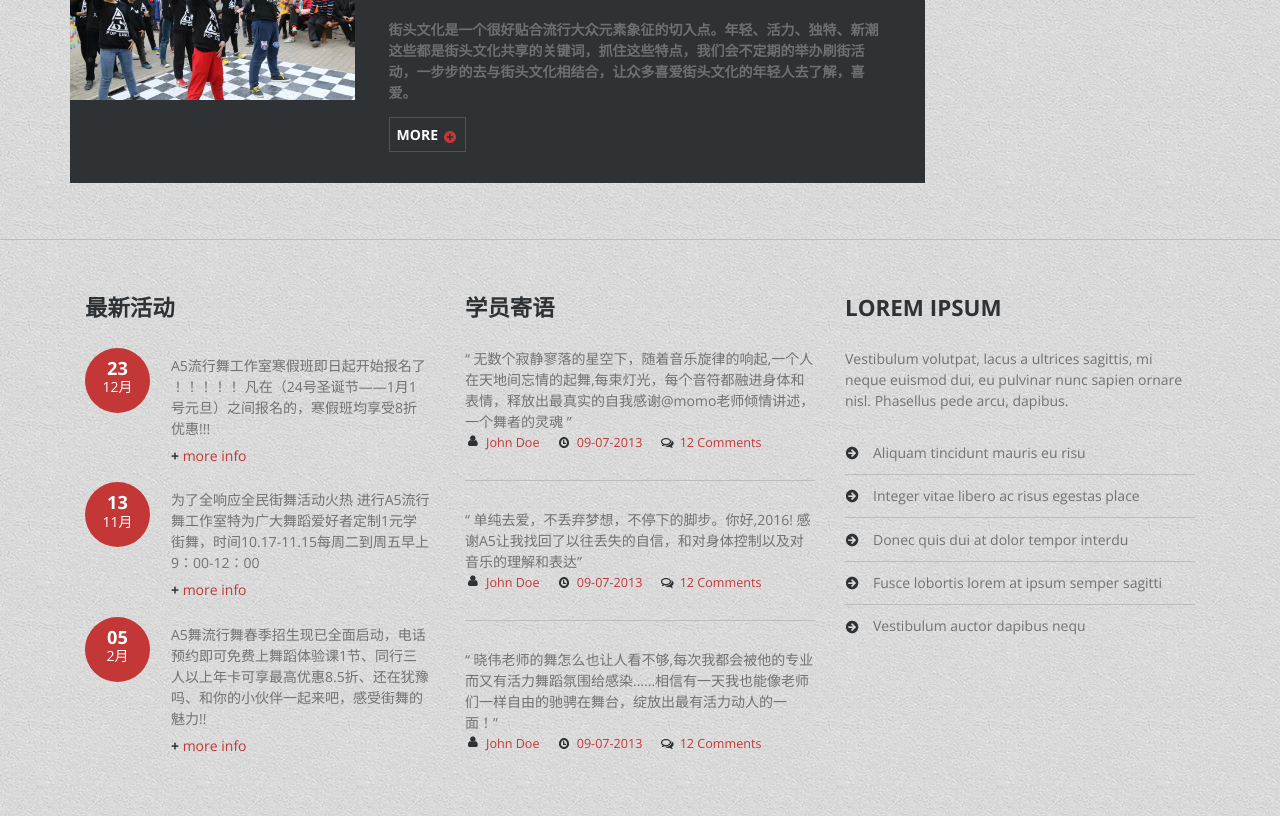
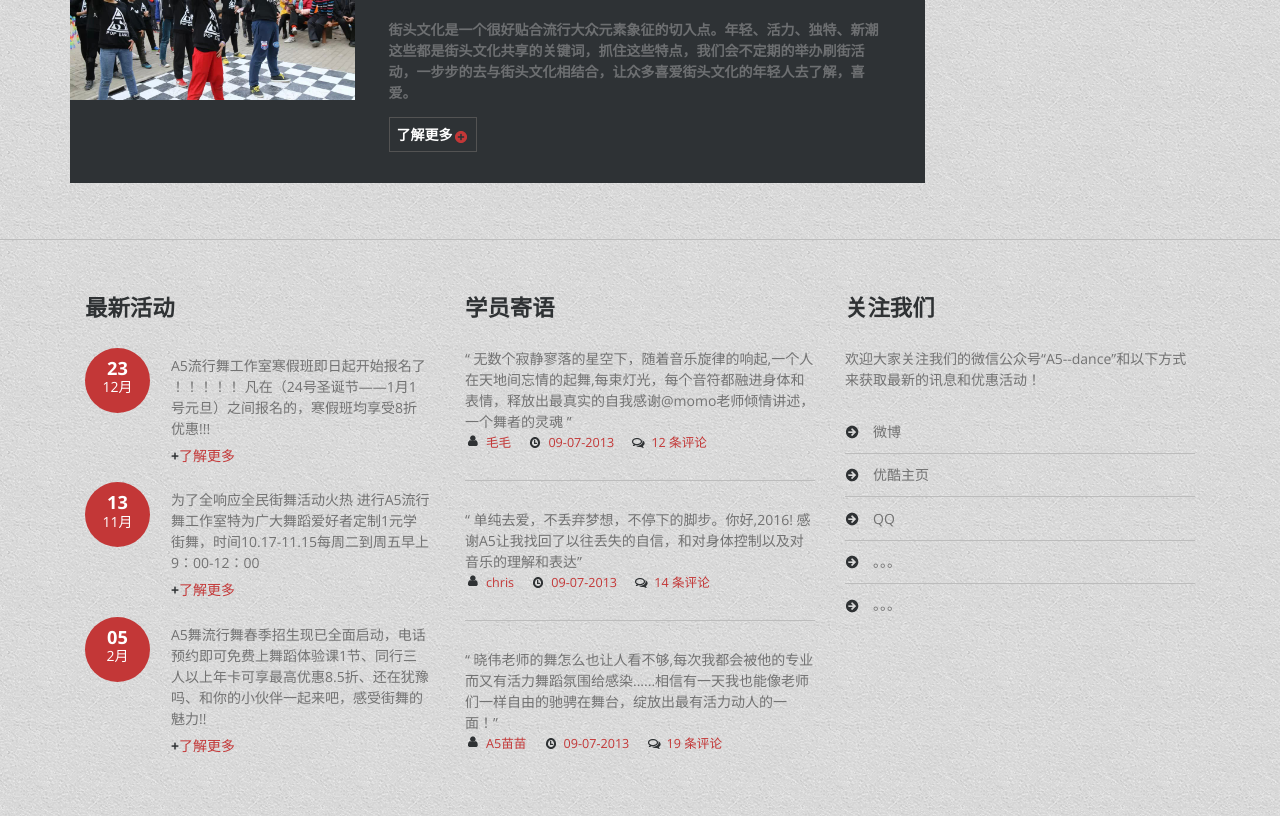
Before and after one commit to a5pop/a5pop.github.io, a plain HTML site: page index.html in a window 1280 px wide. Shown: the part 1391-2207 px from the top of the page. Drawn offline with nearby package versions, Linux system fonts and the light colour scheme; a web font is replaced by a local one.

Commit message:
update index

```diff
--- a/index.html
+++ b/index.html
@@ -166,7 +166,7 @@ Smartphone Compatible web template, free webdesigns for Nokia, Samsung, LG, Sony
 						<h4>关于我们的介绍</h4>
 						<h6>专业的师资团队</h6>
 						<p>A5是国内全方面条件最优秀的舞蹈培训机构之一，具有国内强大的舞蹈文化资讯网络，与世界专业街舞资讯和流行趋势保持同步。 我们的所有一线导师均曾受训于美国和欧洲各种舞蹈风格创始大师或具有代表性的国际顶尖舞者，在国内舞台上获得殊荣无数。 A5推出的丰富的舞蹈风格，全方位的舞感强化课程、以及更先进的课程安排适合不同阶段的你。</p>
-						<a href="#" class="in-more ">MORE <i> </i></a>
+						<a href="#" class="in-more ">了解更多<i> </i></a>
 					</div>
 					<div class="clearfix"> </div>
 				</div>
@@ -179,7 +179,7 @@ Smartphone Compatible web template, free webdesigns for Nokia, Samsung, LG, Sony
 						<h4>商策案例</h4>
 						<h6>街头宣传片</h6>
 						<p>街头文化是一个很好贴合流行大众元素象征的切入点。年轻、活力、独特、新潮这些都是街头文化共享的关键词，抓住这些特点，我们会不定期的举办刷街活动，一步步的去与街头文化相结合，让众多喜爱街头文化的年轻人去了解，喜爱。</p>
-						<a href="#" class="in-more">MORE <i> </i></a>
+						<a href="#" class="in-more">了解更多<i> </i></a>
 					</div>
 					<div class="clearfix"> </div>
 				</div>
@@ -225,7 +225,7 @@ Smartphone Compatible web template, free webdesigns for Nokia, Samsung, LG, Sony
 						</div>
 						<div class="left-sit">
 							<p>A5流行舞工作室寒假班即日起开始报名了 ！！！！！ 凡在（24号圣诞节——1月1号元旦）之间报名的，寒假班均享受8折优惠!!!</p>
-							<a href="#" class="more"><b>+</b> more info</a>
+							<a href="#" class="more"><b>+</b>了解更多</a>
 						</div>
 						<div class="clearfix"> </div>
 					</div>
@@ -236,7 +236,7 @@ Smartphone Compatible web template, free webdesigns for Nokia, Samsung, LG, Sony
 						</div>
 						<div class="left-sit">
 							<p>为了全响应全民街舞活动火热 进行A5流行舞工作室特为广大舞蹈爱好者定制1元学街舞，时间10.17-11.15每周二到周五早上9：00-12：00</p>
-							<a href="#" class="more"><b>+</b> more info</a>
+							<a href="#" class="more"><b>+</b>了解更多</a>
 						</div>
 						<div class="clearfix"> </div>
 					</div>
@@ -247,7 +247,7 @@ Smartphone Compatible web template, free webdesigns for Nokia, Samsung, LG, Sony
 						</div>
 						<div class="left-sit">
 							<p>A5舞流行舞春季招生现已全面启动，电话预约即可免费上舞蹈体验课1节、同行三人以上年卡可享最高优惠8.5折、还在犹豫吗、和你的小伙伴一起来吧，感受街舞的魅力!!</p>
-							<a href="#" class="more"><b>+</b> more info</a>
+							<a href="#" class="more"><b>+</b>了解更多</a>
 						</div>
 						<div class="clearfix"> </div>
 					</div>
@@ -258,37 +258,37 @@ Smartphone Compatible web template, free webdesigns for Nokia, Samsung, LG, Sony
 					<div class="from">
 						<p>“ 无数个寂静寥落的星空下，随着音乐旋律的响起,一个人在天地间忘情的起舞,每束灯光，每个音符都融进身体和表情，释放出最真实的自我感谢@momo老师倾情讲述，一个舞者的灵魂 ”</p>
 						<ul class="date">
-							<li><span><a href="#"><i></i>John Doe </a></span></li>
+							<li><span><a href="#"><i></i>毛毛 </a></span></li>
 							<li><span><i class="date-in"></i>09-07-2013</span></li>
-							<li><span><a href="#"><i class="comment"></i>12 Comments</a></span></li>
+							<li><span><a href="#"><i class="comment"></i>12 条评论</a></span></li>
 						</ul>
 					</div>
 					<div class="from">
 						<p class="sed">“ 单纯去爱，不丢弃梦想，不停下的脚步。你好,2016! 感谢A5让我找回了以往丢失的自信，和对身体控制以及对音乐的理解和表达”</p>
 						<ul class="date">
-							<li><span><a href="#"><i></i>John Doe </a></span></li>
+							<li><span><a href="#"><i></i>chris </a></span></li>
 							<li><span><i class="date-in"></i>09-07-2013</span></li>
-							<li><span><a href="#"><i class="comment"></i>12 Comments</a></span></li>
+							<li><span><a href="#"><i class="comment"></i>14 条评论</a></span></li>
 						</ul>
 					</div>
 					<div class="from">
 						<p class="sed">“ 晓伟老师的舞怎么也让人看不够,每次我都会被他的专业而又有活力舞蹈氛围给感染......相信有一天我也能像老师们一样自由的驰骋在舞台，绽放出最有活力动人的一面！”</p>
 						<ul class="date">
-							<li><span><a href="#"><i></i>John Doe </a></span></li>
+							<li><span><a href="#"><i></i>A5苗苗 </a></span></li>
 							<li><span><i class="date-in"></i>09-07-2013</span></li>
-							<li><span><a href="#"><i class="comment"></i>12 Comments</a></span></li>
+							<li><span><a href="#"><i class="comment"></i>19 条评论</a></span></li>
 						</ul>
 					</div>
 				</div>
 				<div class="col-md-4 in-profile">
-					<h4>Lorem ipsum </h4>
-					<p class="sag">Vestibulum volutpat, lacus a ultrices sagittis, mi neque euismod dui, eu pulvinar nunc sapien ornare nisl. Phasellus pede arcu, dapibus.</p>
+					<h4>关注我们</h4>
+					<p class="sag">欢迎大家关注我们的微信公众号“A5--dance”和以下方式来获取最新的讯息和优惠活动！</p>
 					<ul class="popular ">
-						<li><a href="#"><i class="dot"> </i>Aliquam tincidunt mauris eu risu</a></li>
-						<li><a href="#"><i class="dot"> </i>Integer vitae libero ac risus egestas place</a></li>
-						<li><a href="#"><i class="dot"> </i>Donec quis dui at dolor tempor interdu</a></li>
-						<li><a href="#"><i class="dot"> </i>Fusce lobortis lorem at ipsum semper sagitti</a></li>
-						<li><a href="#"><i class="dot"> </i>Vestibulum auctor dapibus nequ</a></li>
+						<li><a href="#"><i class="dot"> </i>微博</a></li>
+						<li><a href="#"><i class="dot"> </i>优酷主页</a></li>
+						<li><a href="#"><i class="dot"> </i>QQ</a></li>
+						<li><a href="#"><i class="dot"> </i>。。。</a></li>
+						<li><a href="#"><i class="dot"> </i>。。。</a></li>
 
 					</ul>
 				</div>
```
